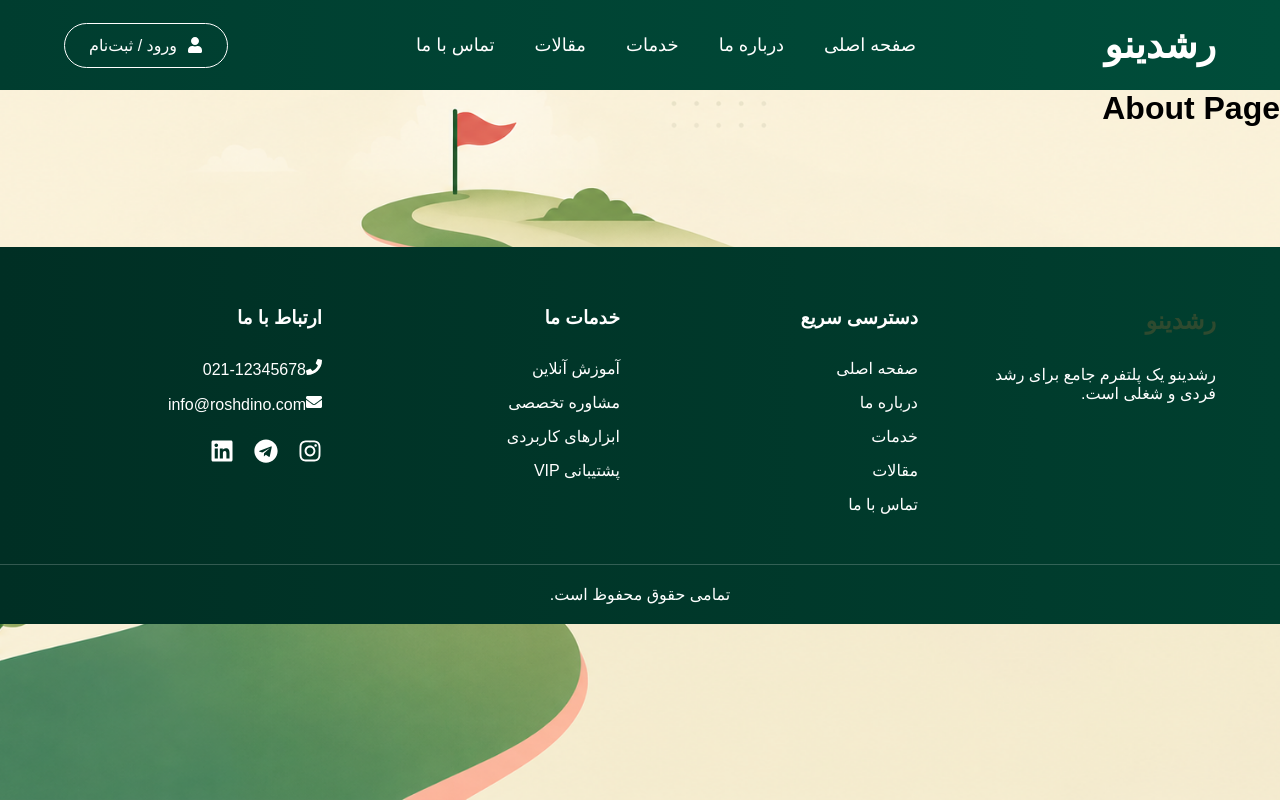
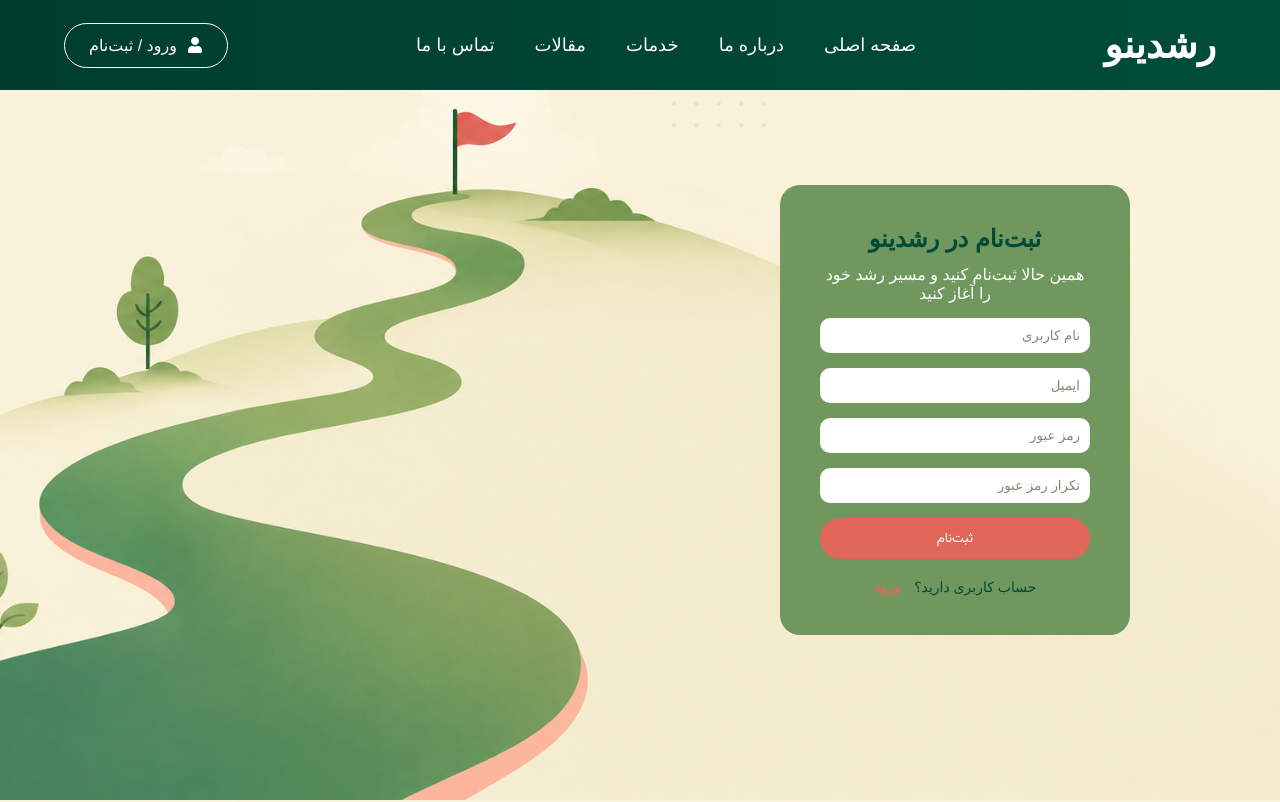
Before and after one commit to setayeshbaghaee/Roshdino-Frontend, a React (Vite) app in the folder roshdino-front/: page /register in a window 1280 px wide. Shown: the top 802 px of the page. Built offline with nearby package versions, Linux system fonts and the light colour scheme.

Commit message:
Login/Register

```diff
--- a/roshdino-front/src/App.jsx
+++ b/roshdino-front/src/App.jsx
@@ -9,6 +9,7 @@ import Services from './pages/Services'
 import Articles from './pages/Articles'
 import Contact from './pages/Contact'
 import Login from './pages/Login'
+import Register from './pages/Register'
 import Dashboard from './pages/Dashboard'
 import NotFound from './pages/NotFound'
 import Form from './pages/Form'
@@ -26,6 +27,7 @@ function App() {
         <Route path='/articles' element={<Articles />} />
         <Route path='/contact' element={<Contact />} />
         <Route path='/login' element={<Login />} />
+        <Route path='/register' element={<Register />} />
         <Route path='/dashboard' element={<Dashboard />} />
         <Route path='/add_course' element={<Form />} />
 
--- a/roshdino-front/src/pages/Login.jsx
+++ b/roshdino-front/src/pages/Login.jsx
@@ -1,9 +1,106 @@
+import { useState } from "react";
+import { Link, useNavigate } from "react-router-dom";
+import "../styles/Auth.css";
+
 function Login() {
+
+  const navigate = useNavigate();
+  const [identifier, setIdentifier] = useState("");
+  const [password, setPassword] = useState("");
+  const [error, setError] = useState("");
+
+  async function handleSubmit(e) {
+    e.preventDefault();
+    setError("");
+
+    if (!identifier.trim()) {
+      setError("لطفاً ایمیل یا نام کاربری را وارد کنید.");
+      return;
+    }
+
+    if (!password.trim()) {
+      setError("لطفاً رمز عبور را وارد کنید.");
+      return;
+    }
+
+    const emailPattern = /^[^\s@]+@[^\s@]+\.[^\s@]+$/;
+
+    if (!emailPattern.test(identifier)) {
+      setError("لطفاً یک ایمیل معتبر وارد کنید (مثال: example@mail.com)");
+      return;
+    }
+
+    if (password.length < 6) {
+      setError("رمز عبور باید حداقل ۶ کاراکتر باشد.");
+      return;
+    }
+
+    try {
+      const response = await fetch("http://127.0.0.1:8000/api/accounts/login/", {
+        method: "POST",
+        headers: { "Content-Type": "application/json" },
+        body: JSON.stringify({ identifier, password }),
+      });
+
+      const data = await response.json();
+
+      if (response.ok) {
+        localStorage.setItem("access_token", data.access);
+        localStorage.setItem("refresh_token", data.refresh);
+
+        navigate("/dashboard");
+
+      } else {
+        setError(data.detail || "نام کاربری یا رمز عبور اشتباه است.");
+      }
+    } catch (err) {
+      setError("ارتباط با سرور برقرار نشد. لطفا بعدا تلاش کنید.");
+    }
+  }
+
   return (
-    <div className='page'>
-      صفحه ورود / ثبت‌نام
+    <div className="auth-container">
+      <div className="auth-card">
+        <h2 className="auth-title">ورود به رشدینو</h2>
+        <p className="auth-description">
+          خوش آمدید! برای ادامه، اطلاعات خود را وارد کنید</p>
+
+        <form onSubmit={handleSubmit} noValidate>
+
+          <div className="auth-field">
+            <input
+              type="text"
+              placeholder="ایمیل یا نام کاربری"
+              className="auth-input"
+              value={identifier}
+              onChange={(e) => { setIdentifier(e.target.value); setError(""); }}
+            />
+          </div>
+
+          <div className="auth-field">
+            <input
+              type="password"
+              placeholder="رمز عبور"
+              className="auth-input"
+              value={password}
+              onChange={(e) => { setPassword(e.target.value); setError(""); }}
+            />
+          </div>
+
+          {error && <p className="error-text">{error}</p>}
+
+          <button type="submit" className="auth-button">
+            ورود
+          </button>
+        </form>
+
+        <div className="auth-footer">
+          <span>حساب کاربری ندارید؟</span>
+          <Link to="/register" className="auth-link">ثبت‌نام کنید</Link>
+        </div>
+      </div>
     </div>
-  )
+  );
 }
 
-export default Login
+export default Login;
--- /dev/null
+++ b/roshdino-front/src/pages/Register.jsx
@@ -0,0 +1,123 @@
+import { useState } from "react";
+import { Link, useNavigate } from "react-router-dom"
+import "../styles/Auth.css";
+
+function Register() {
+  const navigate = useNavigate();
+  const [formData, setFormData] = useState({
+    username: "",
+    email: "",
+    password: "",
+    password2: ""
+  });
+  const [error, setError] = useState("");
+
+  async function handleSubmit(e) {
+    e.preventDefault();
+    setError("");
+
+    if (!formData.username.trim()) {
+      setError("لطفاً نام کاربری را وارد کنید.");
+      return;
+    }
+
+    const emailPattern = /^[^\s@]+@[^\s@]+\.[^\s@]+$/;
+
+    if (!emailPattern.test(formData.email)) {
+      setError("لطفاً یک ایمیل معتبر وارد کنید.");
+      return;
+    }
+
+    if (formData.password.length < 6) {
+      setError("رمز عبور باید حداقل ۶ کاراکتر باشد.");
+      return;
+    }
+
+    if (formData.password !== formData.password2) {
+      setError("رمز عبور و تکرار آن همخوانی ندارند.");
+      return;
+    }
+
+    try {
+      const response = await fetch("http://127.0.0.1:8000/api/accounts/signin/", {
+        method: "POST",
+        headers: { "Content-Type": "application/json" },
+        body: JSON.stringify(formData),
+      });
+
+      const data = await response.json();
+
+      if (response.ok) {
+        alert("ثبت‌نام موفقیت‌آمیز بود.");
+        navigate("/login");
+      } else {
+        setError(Object.values(data).flat()[0] || "خطا در ثبت‌نام");
+      }
+    } catch (err) {
+      setError("خطا در اتصال به سرور.");
+    }
+  }
+
+  return (
+    <div className="auth-container">
+      <div className="auth-card">
+        <h2 className="auth-title">ثبت‌نام در رشدینو</h2>
+        <p>همین حالا ثبت‌نام کنید و مسیر رشد خود را آغاز کنید</p>
+
+        <form onSubmit={handleSubmit} noValidate>
+          <div className="auth-field">
+            <input
+              type="text"
+              placeholder="نام کاربری"
+              className="auth-input"
+              value={formData.username}
+              onChange={(e) => setFormData({...formData, username: e.target.value})}
+            />
+          </div>
+
+          <div className="auth-field">
+            <input
+              type="email"
+              placeholder="ایمیل"
+              className="auth-input"
+              value={formData.email}
+              onChange={(e) => setFormData({...formData, email: e.target.value})}
+            />
+          </div>
+
+          <div className="auth-field">
+            <input
+              type="password"
+              placeholder="رمز عبور"
+              className="auth-input"
+              value={formData.password}
+              onChange={(e) => setFormData({...formData, password: e.target.value})}
+            />
+          </div>
+
+          <div className="auth-field">
+            <input
+              type="password"
+              placeholder="تکرار رمز عبور"
+              className="auth-input"
+              value={formData.password2}
+              onChange={(e) => setFormData({...formData, password2: e.target.value})}
+            />
+          </div>
+
+          {error && <p className="error-text">{error}</p>}
+
+        <button className="auth-button">ثبت‌نام</button>
+
+        </form>
+
+        <div className="auth-footer">
+          <span>حساب کاربری دارید؟</span>
+          <Link to="/login" className="auth-link">ورود</Link>
+        </div>
+      </div>
+    </div>
+  );
+}
+
+export default Register;
--- a/roshdino-front/src/router/AppRouter.jsx
+++ b/roshdino-front/src/router/AppRouter.jsx
@@ -8,6 +8,7 @@ import Services from '../pages/Services'
 import Articles from '../pages/Articles'
 import Contact from '../pages/Contact'
 import Login from '../pages/Login'
+import Register from '../pages/Register'
 import Dashboard from '../pages/Dashboard'
 import NotFound from '../pages/NotFound'
 
@@ -21,6 +22,7 @@ function AppRouter() {
         <Route path='articles' element={<Articles />} />
         <Route path='contact' element={<Contact />} />
         <Route path='login' element={<Login />} />
+        <Route path='register' element={<Register />} />
         <Route path='dashboard' element={<Dashboard />} />
       </Route>
 
--- /dev/null
+++ b/roshdino-front/src/styles/Auth.css
@@ -0,0 +1,104 @@
+@import url('https://fonts.googleapis.com/css2?family=Vazirmatn:wght@100..900&display=swap');
+
+* { font-family: 'Vazirmatn', sans-serif; }
+
+.auth-title {
+  color: #004A38;
+  font-weight: 700;
+}
+
+::placeholder {
+  color: #7a8b75;
+}
+
+.auth-container {
+  display: flex;
+  justify-content: right;
+  align-items: center;
+  min-height: 80vh;
+  background-size: cover;
+}
+
+.auth-card {
+  background-color: #70985E;
+  min-height: 450px;
+  padding: 40px;
+  margin-right: 150px;
+  border-radius: 20px;
+  width: 350px;
+  text-align: center;
+  color: white;
+}
+
+.auth-input {
+  display: block;
+  width: 100%;
+  padding: 10px;
+  margin: 15px 0;
+  border-radius: 10px;
+  border: none;
+  transition: all 0.25s ease;
+}
+
+.auth-input:hover {
+  border-color: #6f8f6a;
+}
+
+.auth-input:focus {
+  outline: none;
+  border-color: #123e2c;
+  box-shadow: 0 0 0 3px rgba(29,79,58,0.15);
+}
+
+.auth-button {
+  width: 100%;
+  padding: 10px;
+  font-family: 'Vazirmatn', sans-serif;
+  background-color: #DF6658;
+  border: none;
+  border-radius: 40px;
+  color: white;
+  cursor: pointer;
+  transition: all 0.25s ease;
+}
+
+.auth-button:hover {
+  background-color: #ae3f3f;
+  transform: translateY(-2px);
+  box-shadow: 0 6px 12px rgba(10, 2, 2, 0.15);
+}
+
+.auth-button:active {
+  transform: translateY(0);
+  box-shadow: none;
+}
+
+.auth-footer {
+  margin-top: 20px;
+  font-size: 14px;
+  color: #004A38;
+  text-align: center;
+}
+
+.auth-footer span {
+  margin-left: 8px;
+}
+
+.auth-link {
+  color: #DF6658;
+  text-decoration: none;
+  font-weight: bold;
+  margin-right: 6px;
+}
+
+.auth-link:hover {
+  color: #ae3f3f;
+}
+
+.error-text {
+  color: #004A38;
+  font-size: 14px;
+  margin: -10px 0 15px 0;
+  text-align: right;
+  padding-right: 5px;
+}
```
Also changed, not shown: 1 other file (tests, documents, lock files or other folders).
